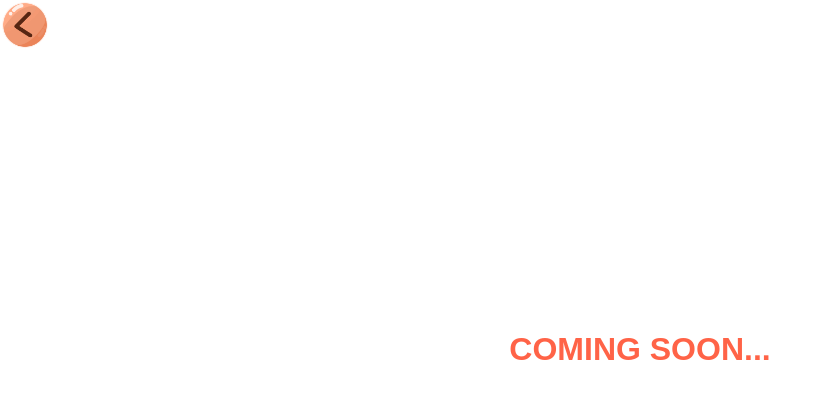
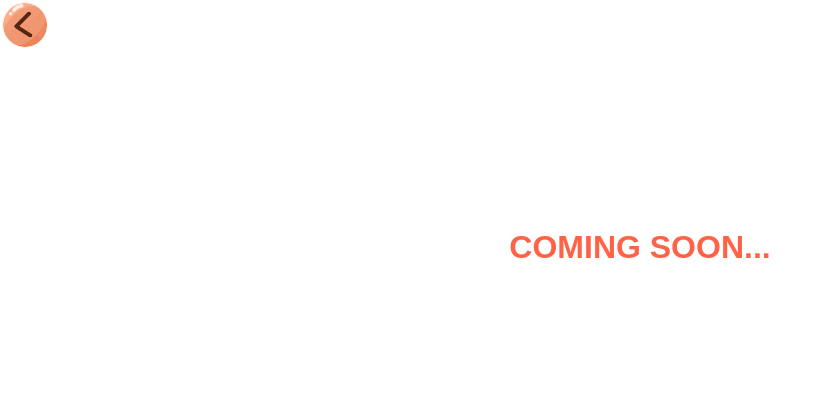
Before and after one commit to ProblemSolving24/ProblemSolving, a plain HTML site: page ComingSoon.html in a window 1280 px wide. Shown: the whole page, without its empty margins (0-830 px from the left). Drawn offline with Linux system fonts and the light colour scheme.

Commit message:
Update ComingSoon.html

```diff
--- a/ComingSoon.html
+++ b/ComingSoon.html
@@ -11,7 +11,7 @@
     <div>
         <a  href="./index.html"><img class="back_icon" src="./img/back.png" alt=""></a>
     </div>
-    <center><h1 style="color:tomato;padding-top: 20%;">COMING SOON...</h1>
+    <center><h1 style="color:tomato;padding-top: 12%;">COMING SOON...</h1>
     </center>
 </body>
 </html>
```
